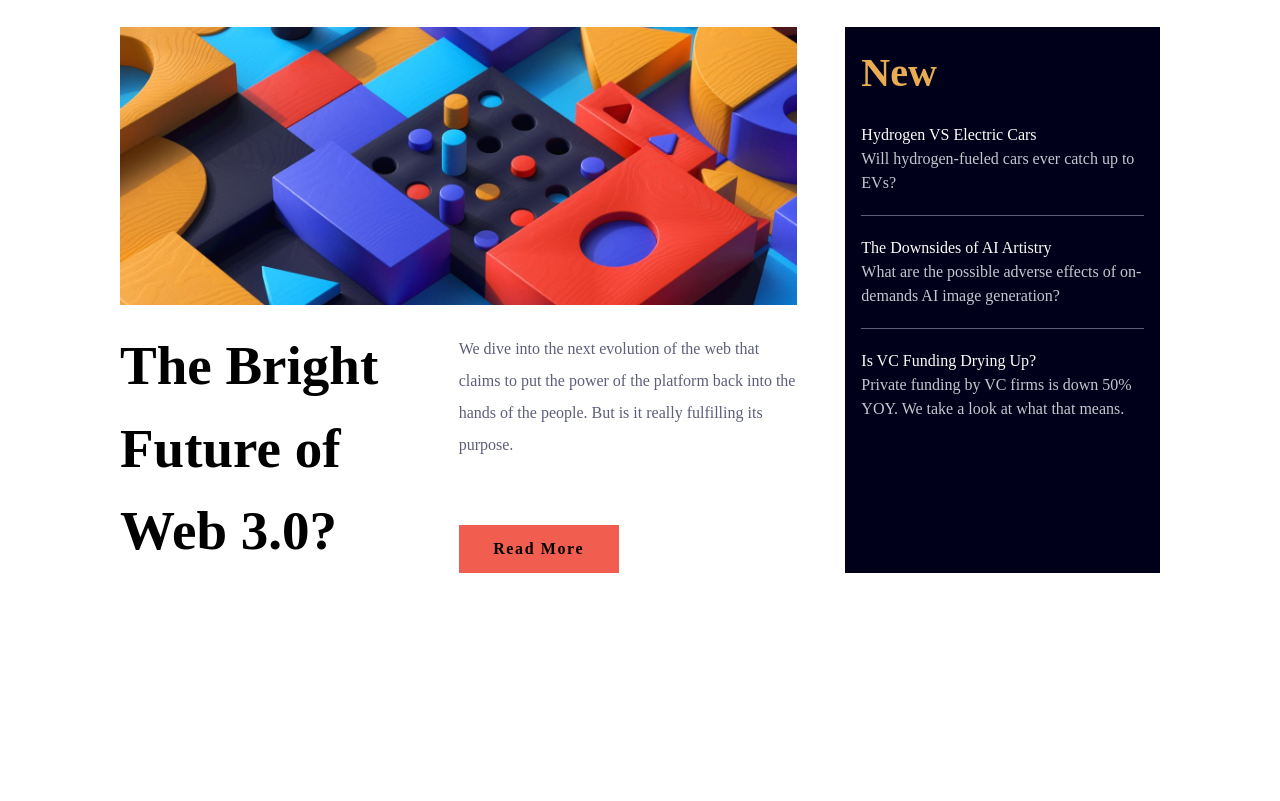
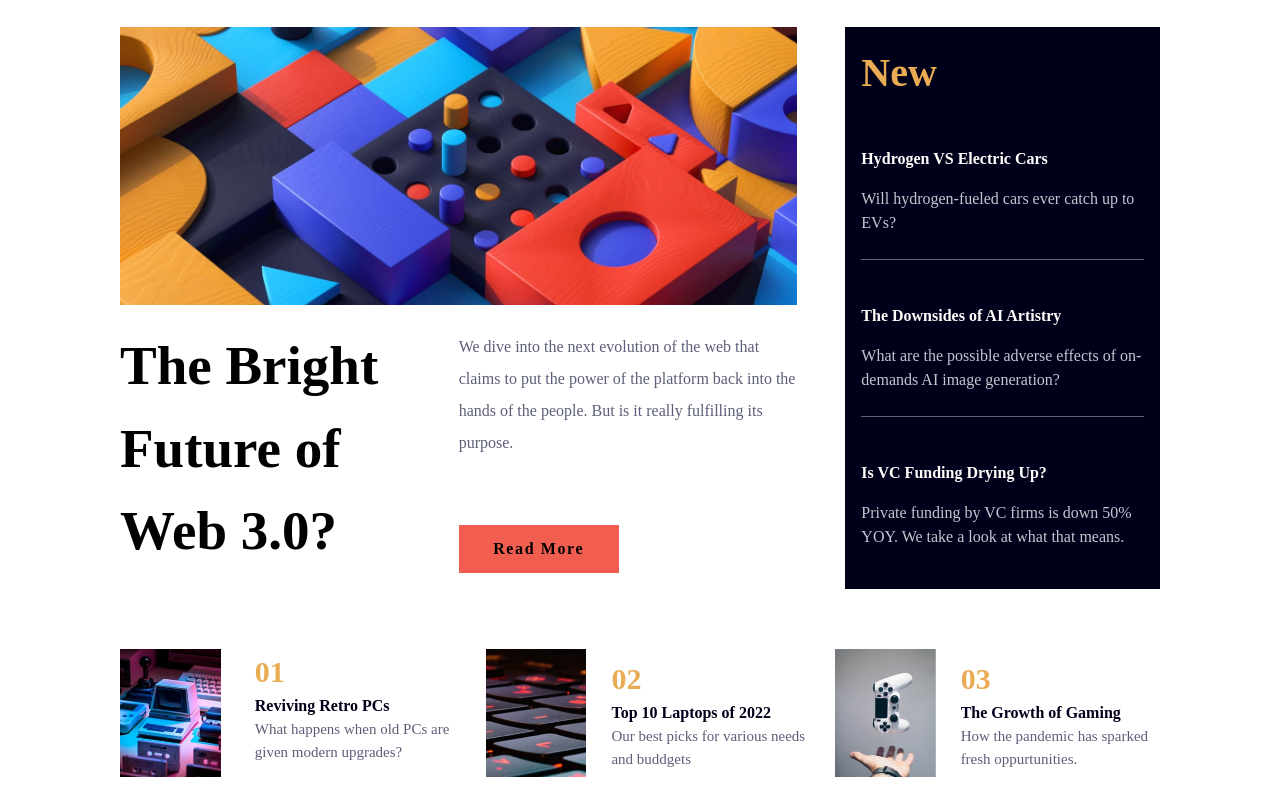
Before and after one commit to Awal005/news-home-page, a plain HTML site: page index.html in a window 1280 px wide. Shown: the part 109-910 px from the top of the page. Before the commit the page ends 800 px from the top, so only its background shows below. Drawn offline with nearby package versions, Linux system fonts and the light colour scheme.

Commit message:
feat:continuation

```diff
--- a/index.html
+++ b/index.html
@@ -39,7 +39,7 @@
         </div>
     </nav>
     <!-- main -->
-     <main class="p-[20px] md:px-[40px] md:py-0 lg:px-[120px]">
+     <main class="p-[20px] md:px-[40px] md:py-0 lg:px-[120px] mb-6">
         <!-- main-section-1 -->
          <section class="grid lg:grid-cols-3 gap-12">
             <!-- div-1-->
@@ -50,7 +50,7 @@
              </div>
              <div class="md:flex pt-5">
                 <h1 class="flex-1 font-[800] text-[45px] md:text-[55px]">The Bright Future of Web 3.0?</h1>
-                <div class="flex-1 flex flex-col justify-between pt-2">
+                <div class="flex-1 flex flex-col justify-between pt-1.5">
                     <p class="text-[16px] text-dark-grayish-blue leading-loose">
                         We dive into the next evolution of the web that claims to put the power of the platform back into the hands of the people. But is it really fulfilling its purpose.
                     </p>
@@ -59,24 +59,52 @@
              </div>
             </div>
             <!-- div-2 -->
-            <div class="bg-very-dark-blue p-4">
-                <h1 class="text-soft-orange font-bold text-[40px]">New</h1>
-                <div class="pt-[20px]">
-                    <h2 class="text-off-white hover:text-soft-orange cursor-pointer">Hydrogen VS Electric Cars</h2>
-                    <p class="text-grayish-blue pb-[20px]">Will hydrogen-fueled cars ever catch up to EVs?</p>
-                    <hr class="text-dark-grayish-blue">
+            <div class="bg-very-dark-blue p-4 space-y-11">
+                <h1 class="text-soft-orange font-bold text-[40px] font-extrabold">New</h1>
+                <div class="border-b border-dark-grayish-blue pb-6 space-y-4">
+                    <h2 class="text-off-white hover:text-soft-orange cursor-pointer font-extrabold">Hydrogen VS Electric Cars</h2>
+                    <p class="text-grayish-blue">Will hydrogen-fueled cars ever catch up to EVs?</p>
                 </div>
-                <div class="pt-[20px] ">
-                    <h2 class="text-off-white hover:text-soft-orange cursor-pointer">The Downsides of AI Artistry</h2>
-                    <p class="text-grayish-blue pb-[20px]">What are the possible adverse effects of on-demands AI image generation?</p>
-                    <hr class="text-dark-grayish-blue">
+                <div class="border-b border-dark-grayish-blue pb-6 space-y-4">
+                    <h2 class="text-off-white hover:text-soft-orange cursor-pointer font-extrabold">The Downsides of AI Artistry</h2>
+                    <p class="text-grayish-blue">What are the possible adverse effects of on-demands AI image generation?</p>
                 </div>
-                <div class="pt-[20px]">
-                    <h2 class="text-off-white hover:text-soft-orange cursor-pointer">Is VC Funding Drying Up?</h2>
-                    <p class="text-grayish-blue pb-[20px]">Private funding by VC firms is down 50% YOY. We take a look at what that means.</p>
+                <div class="pb-6 space-y-4">
+                    <h2 class="text-off-white hover:text-soft-orange cursor-pointer font-extrabold">Is VC Funding Drying Up?</h2>
+                    <p class="text-grayish-blue">Private funding by VC firms is down 50% YOY. We take a look at what that means.</p>
                 </div>
             </div>
          </section>
+        <!-- main-section-2 -->
+        <section class="flex lg:flex-row flex-col gap-6 mt-15 lg:gap-14>
+            <!-- div-1 -->
+            <div class="flex items-center">
+                <img src="assets/image-retro-pcs.jpg" alt="image-retro-pcs" class="h-32">
+                <div class="ml-[10px] w-55">
+                    <h1 class="text-soft-orange text-[30px] font-extrabold font-[800]">01</h1>
+                    <h2 class="font-extrabold text-very-dark-blue">Reviving Retro PCs</h2>
+                    <p class="text-dark-grayish-blue text-[15px]">What happens when old PCs are given modern upgrades?</p>
+                </div>
+            </div>
+            <!-- div-2 -->
+            <div class="flex items-center">
+                <img src="assets/image-top-laptops.jpg" alt="image-top-laptops" class="h-32">
+                <div class="ml-[25px] w-55">
+                    <h1 class="text-soft-orange text-[30px] font-extrabold font-[800]">02</h1>
+                    <h2 class="font-extrabold text-very-dark-blue">Top 10 Laptops of 2022</h2>
+                    <p class="text-dark-grayish-blue text-[15px]">Our best picks for various needs and buddgets</p>
+                </div>
+            </div>
+            <!-- div-3 -->
+            <div class="flex items-center">
+                <img src="assets/image-gaming-growth.jpg" alt="image-gaming-growth" class="h-32">
+                <div class="ml-[25px] w-55">
+                    <h1 class="text-soft-orange text-[30px] font-extrabold font-[800]">03</h1>
+                    <h2 class="font-extrabold text-very-dark-blue">The Growth of Gaming</h2>
+                    <p class="text-dark-grayish-blue text-[15px]">How the pandemic has sparked fresh oppurtunities.</p>
+                </div>
+            </div>
+        </section>
      </main>
 </body>
 </html>
```
